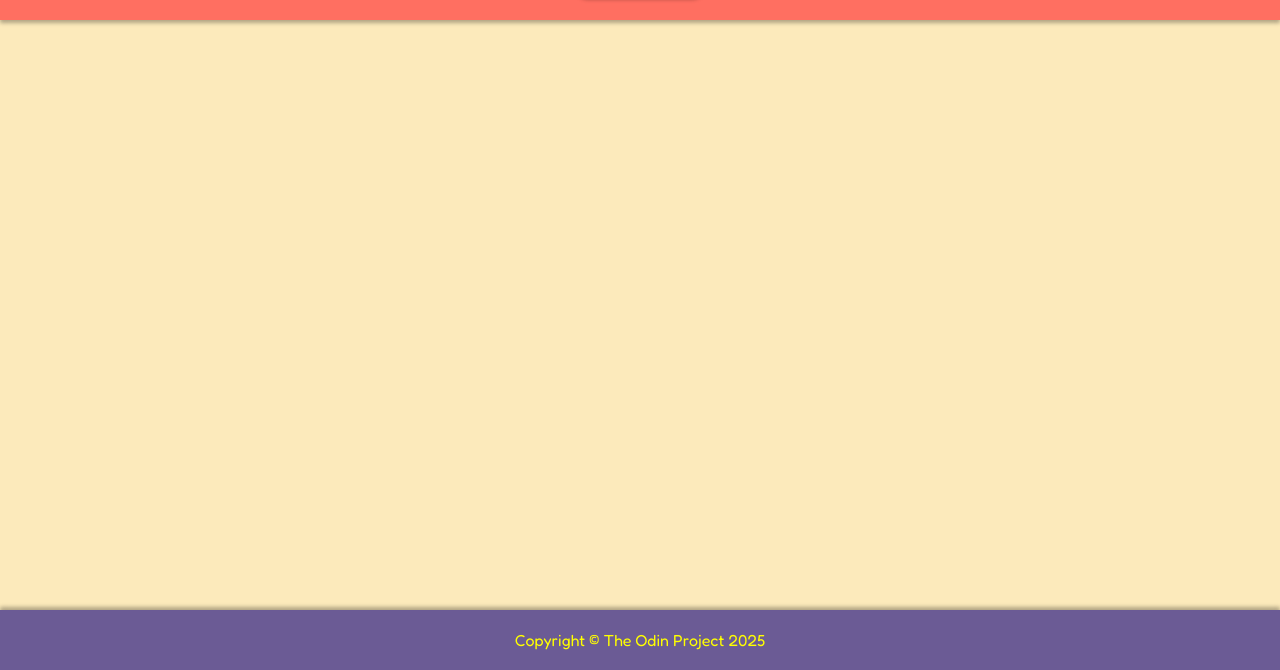
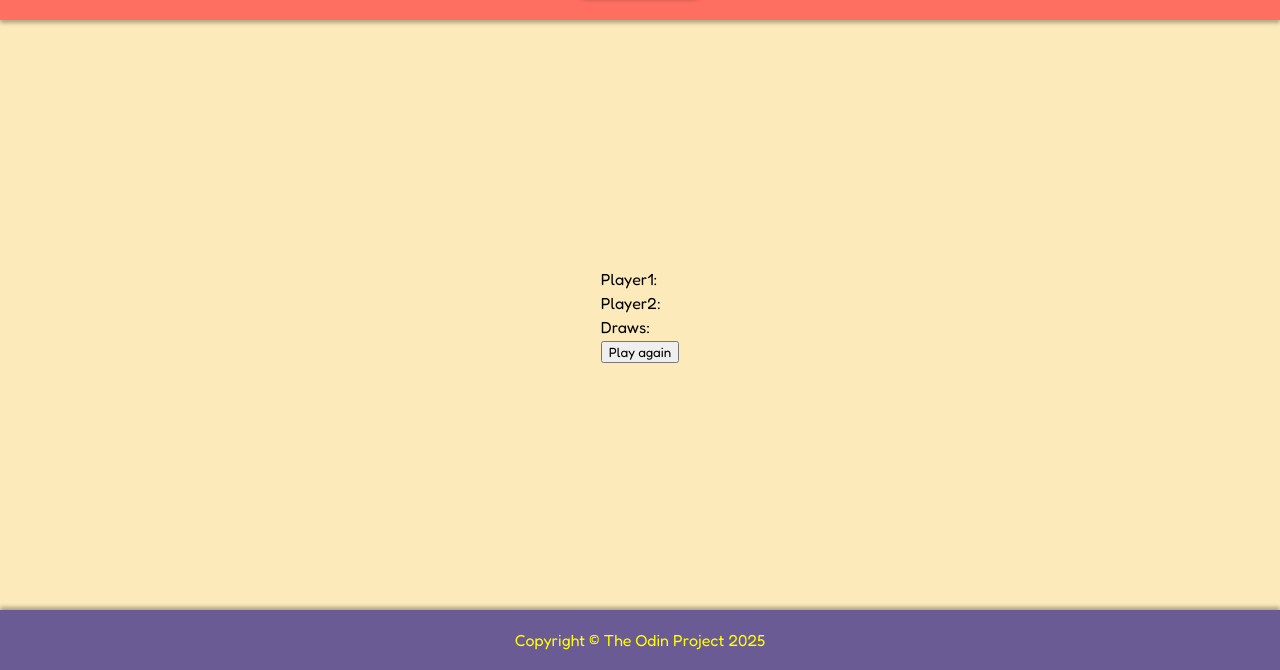
Before and after one commit to pawelgawron3/odin-tic-tac-toe, a plain HTML site: page index.html in a window 1280 px wide. Shown: the part 130-800 px from the top of the page. Drawn offline with Linux system fonts and the light colour scheme.

Commit message:
Add div for displaying results

```diff
--- a/index.html
+++ b/index.html
@@ -21,7 +21,17 @@
       <h1>The tic-tac-toe project</h1>
       <button type="button" id="addPlayersButton">Add players</button>
     </header>
-    <main></main>
+    <main class="flex">
+      <div id="resultsDiv">
+        <p>Player1:</p>
+        <p id="player1result"></p>
+        <p>Player2:</p>
+        <p id="player2result"></p>
+        <p>Draws:</p>
+        <p id="drawsCounter"></p>
+        <button type="button" id="playAgainButton">Play again</button>
+      </div>
+    </main>
     <footer>
       <p>Copyright &#169; The Odin Project 2025</p>
     </footer>
```
